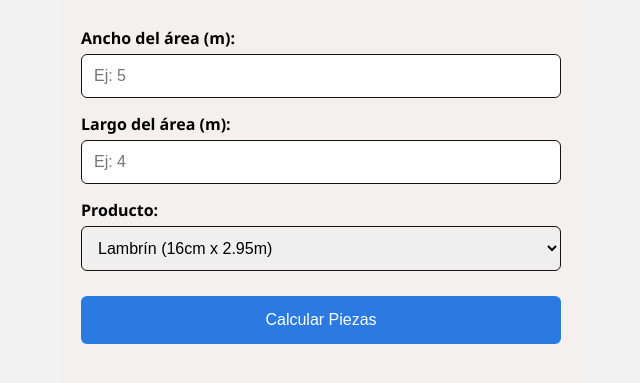
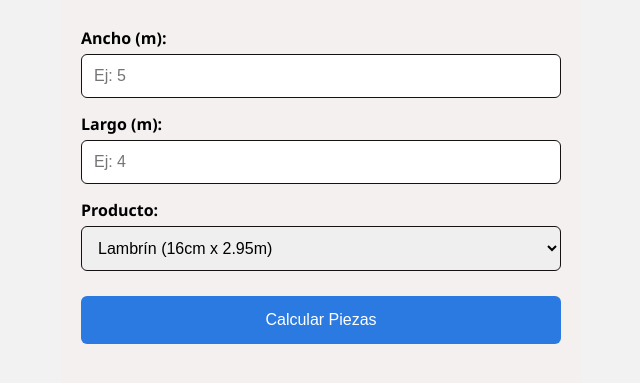
Before and after one commit to fercho1308/calculadora, a plain HTML site: page index.html in a window 1280 px wide. Shown: the part 263-646 px from the top of the page, without its empty margins (319-959 px from the left). Drawn offline with Linux system fonts and the light colour scheme.

Commit message:
Pending changes exported from your codespace

```diff
--- a/index.html
+++ b/index.html
@@ -102,12 +102,12 @@
     <h2>Calculadora </h2>
     <form id="piezaForm">
       <div class="form-group">
-        <label for="ancho">Ancho del área (m):</label>
+        <label for="ancho">Ancho (m):</label>
         <input type="number" step="0.01" id="ancho" placeholder="Ej: 5" required />
       </div>
 
       <div class="form-group">
-        <label for="largo">Largo del área (m):</label>
+        <label for="largo">Largo (m):</label>
         <input type="number" step="0.01" id="largo" placeholder="Ej: 4" required />
       </div>
 
```
